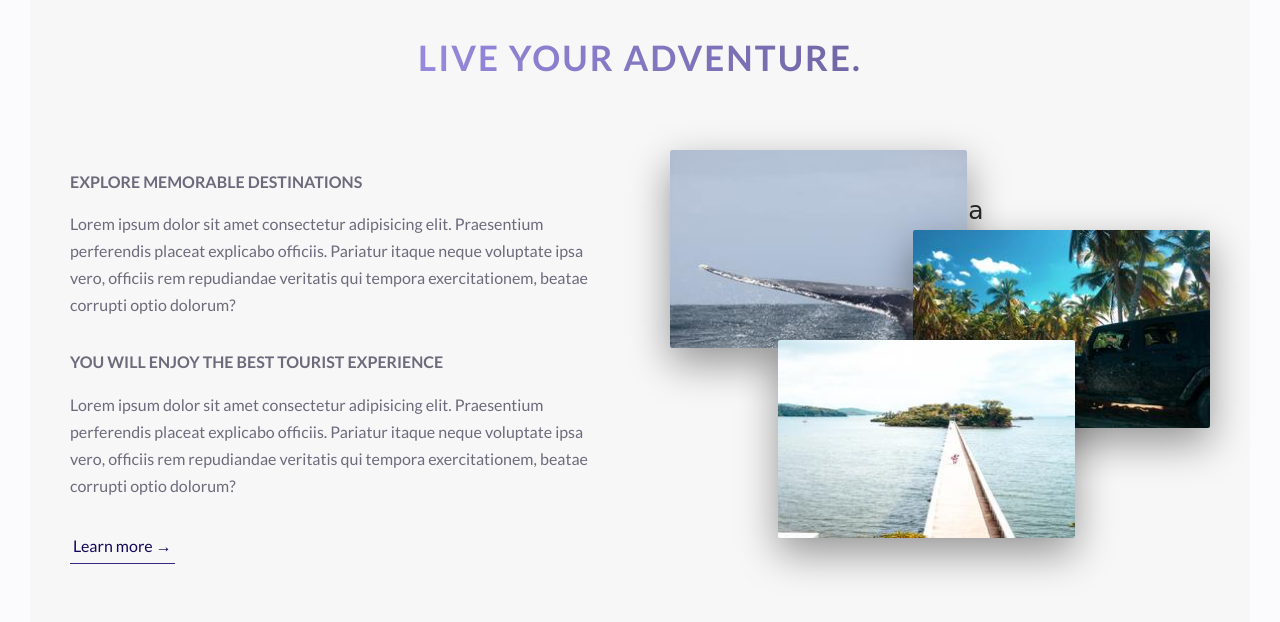
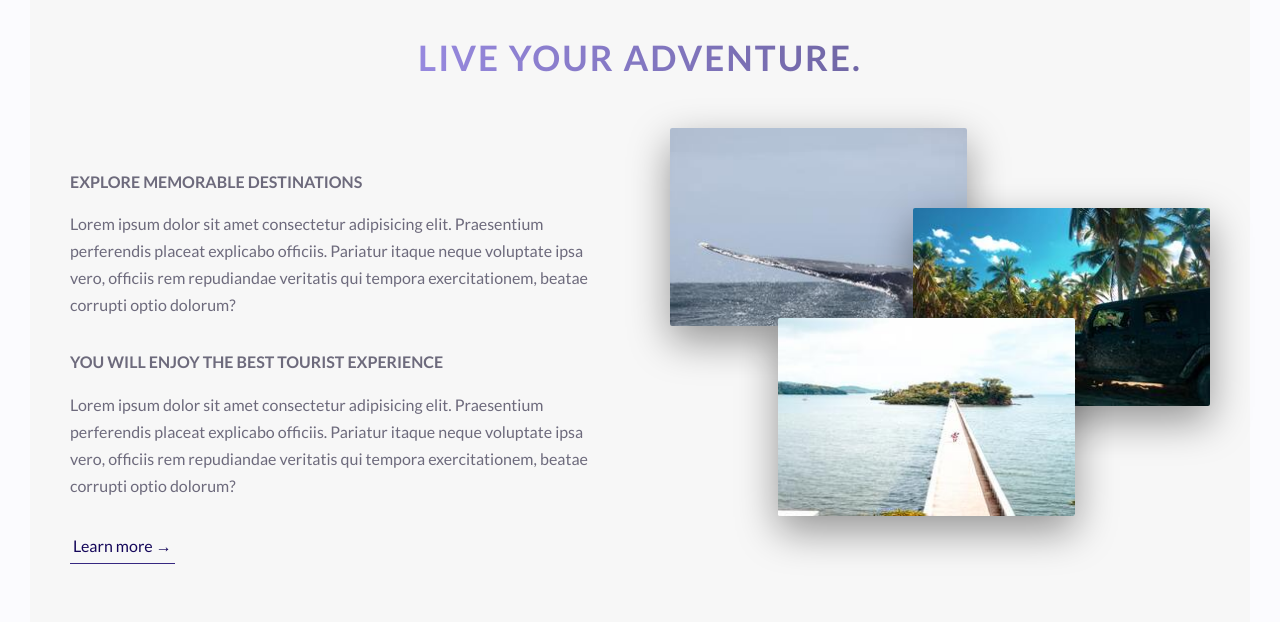
Before and after one commit to luisalbertmschz/TravelToursRD, a website: page index.html in a window 1280 px wide. Shown: the part 852-1474 px from the top of the page. Drawn offline with nearby package versions, Linux system fonts and the light colour scheme.

Commit message:
👮‍♀️Micro Fix
Correcci[on de texto fuera de lugar en diseño del site.

```diff
--- a/index.html
+++ b/index.html
@@ -102,7 +102,7 @@
                         <div class="composition">
 
                            <img src="img/IMG1.jpg" alt="photo1" class="composition__photo composition__photo--p1">
-                           <p class="wey">aasasa</p>
+
 
 
                            <img src="img/IMG2.jpg" alt="photo2" class="composition__photo composition__photo--p2">
```
